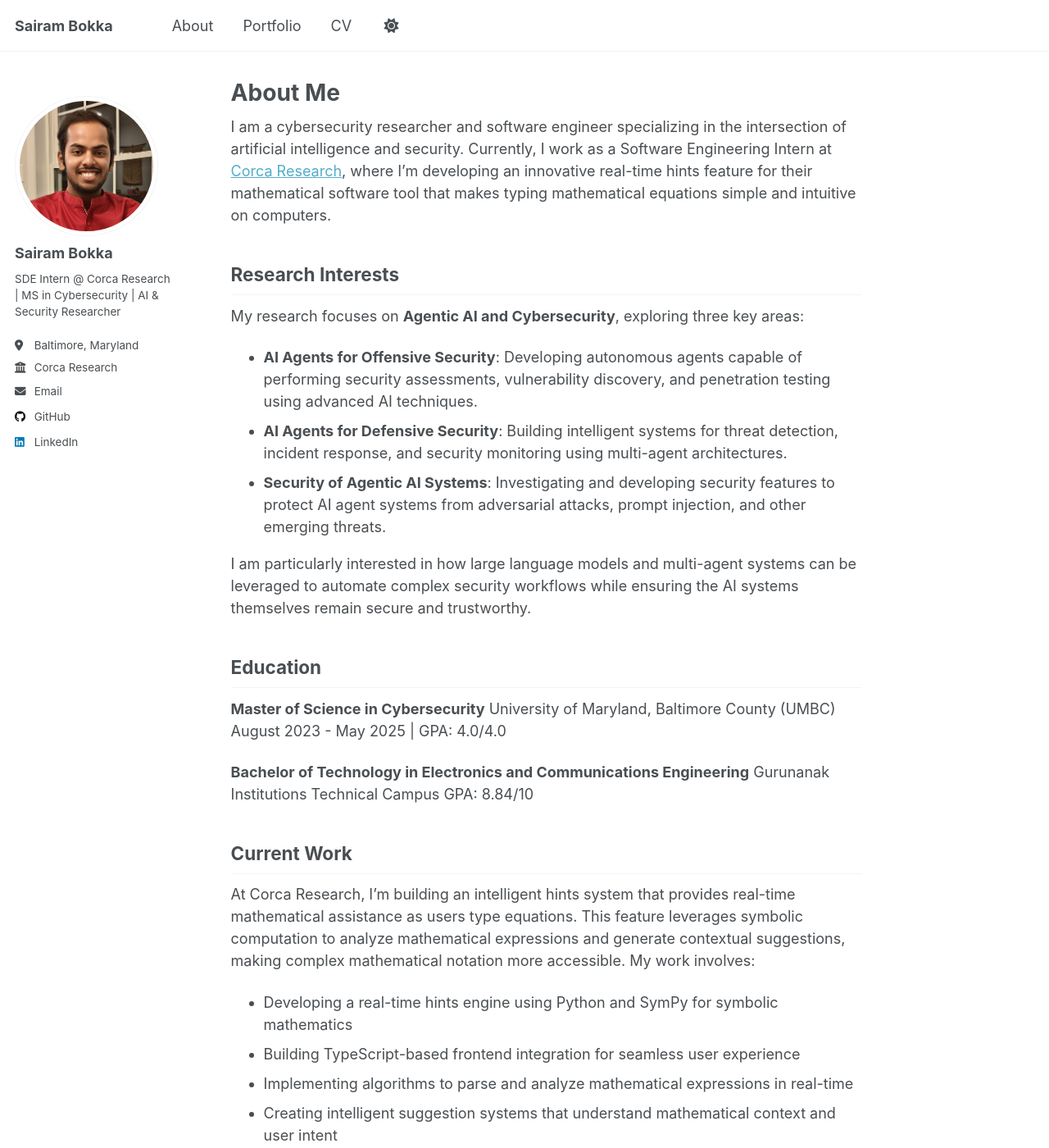
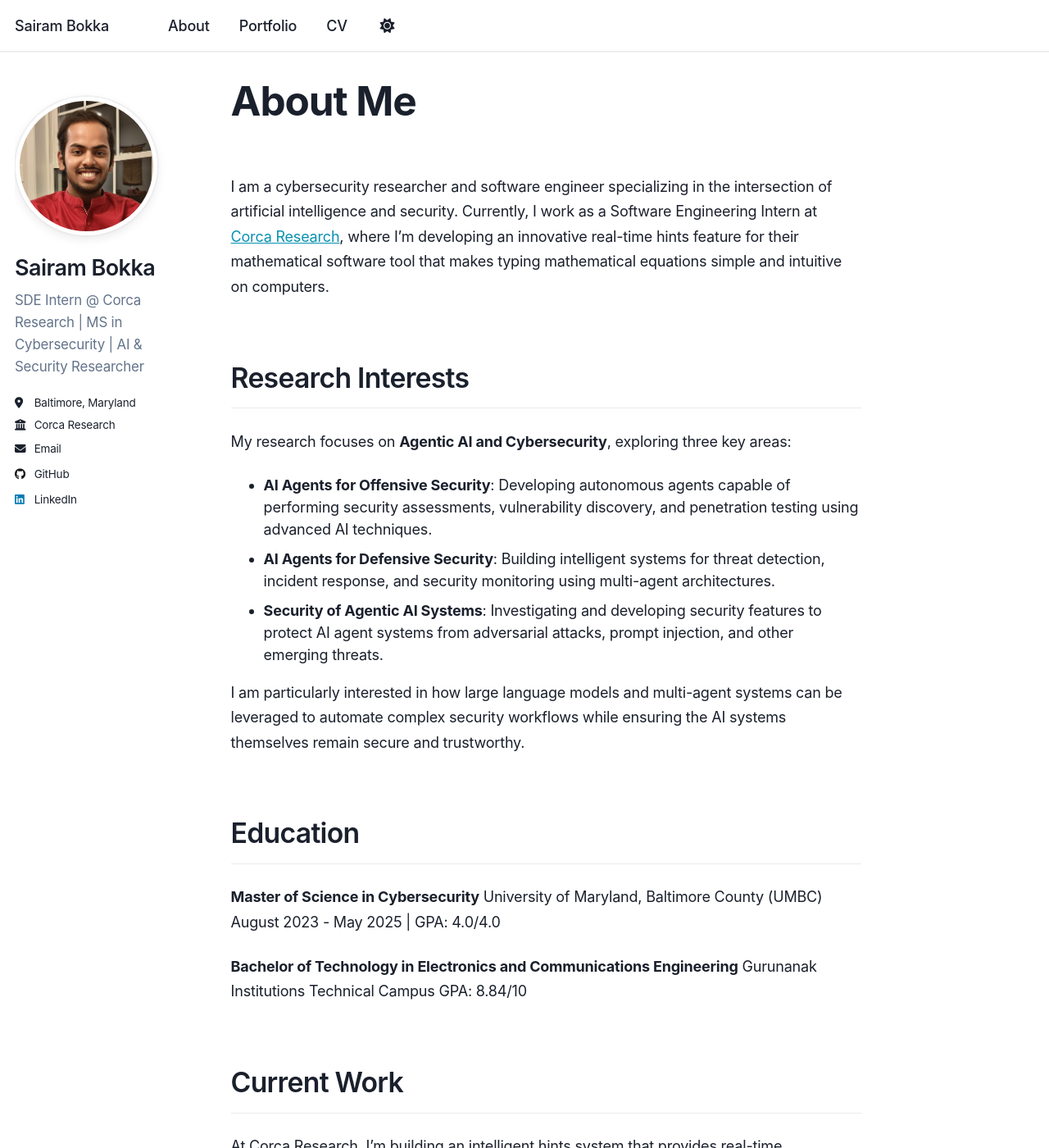
Before and after one commit to sairambokka/sairambokka.github.io, a Jekyll site: the page built from _pages/about.md, in a window 1280 px wide and 1400 px high. Shown: the whole window at 82% size. Built offline with Jekyll 4.4.1, drawn with Linux system fonts in a browser that asks for light colours; a script that is not in the unit is left out.

Commit message:
Modernize portfolio UI with refined minimalist aesthetics
Enhanced the portfolio with contemporary design improvements while
maintaining the minimalist theme:

Typography Enhancements:
- Refined system font stack with optical adjustments
- Improved heading hierarchy with better spacing
- Enhanced readability with optimal line length (68ch)
- Added smooth transitions for theme switching

Visual Design:
- Modern card design with subtle shadows and hover effects
- Refined color palette for both light and dark modes
- Pure black dark mode (#000000) for OLED-friendly display
- Improved link hover states with animated underlines
- Enhanced navigation bar with backdrop blur effect

Interactions & Animations:
- Smooth fade-in animations for page content
- Staggered animations for portfolio items
- Refined button hover states and transitions
- Theme toggle with rotation animation

Accessibility:
- Improved focus states for keyboard navigation
- Respects prefers-reduced-motion for accessibility
- Enhanced color contrast in both themes

Technical Improvements:
- Consolidated styles into modular SCSS files
- Used CSS custom properties for consistent theming
- Optimized for performance with CSS-only animations

Co-Authored-By: Claude Sonnet 4.5 <noreply@anthropic.com>

```diff
--- /dev/null
+++ b/_sass/layout/_modern-enhancements.scss
@@ -0,0 +1,408 @@
+/* ==========================================================================
+   MODERN MINIMALIST ENHANCEMENTS
+   Neo-minimalist refinements for contemporary aesthetics
+   ========================================================================== */
+
+/* ==========================================================================
+   DARK MODE BACKGROUND FIX
+   Ensures true black backgrounds in dark mode
+   ========================================================================== */
+
+html[data-theme="dark"] {
+  body, #main, .page, .sidebar, .page__content, .page__inner-wrap {
+    background-color: #000000 !important;
+  }
+}
+
+/* ==========================================================================
+   ENHANCED TYPOGRAPHY
+   ========================================================================== */
+
+// Refined font stack with optical adjustments
+body {
+  font-family: -apple-system, BlinkMacSystemFont, 'Inter', 'SF Pro Display',
+               'Segoe UI', 'Helvetica Neue', Arial, sans-serif;
+  -webkit-font-smoothing: antialiased;
+  -moz-osx-font-smoothing: grayscale;
+  text-rendering: optimizeLegibility;
+  letter-spacing: -0.011em; /* Optical refinement */
+}
+
+// Enhanced heading hierarchy with optical sizing
+h1, h2, h3, h4, h5, h6 {
+  font-weight: 600;
+  letter-spacing: -0.022em;
+  line-height: 1.15;
+  margin: 2.5em 0 0.75em;
+
+  // Smooth color transition on theme change
+  transition: color 0.3s cubic-bezier(0.4, 0, 0.2, 1);
+}
+
+h1 {
+  font-size: clamp(2rem, 5vw, 2.75rem);
+  font-weight: 650;
+  margin-top: 0;
+}
+
+h2 {
+  font-size: clamp(1.5rem, 3.5vw, 1.875rem);
+  margin-top: 2.25em;
+}
+
+h3 {
+  font-size: clamp(1.25rem, 2.5vw, 1.375rem);
+}
+
+// Improved paragraph readability
+p {
+  line-height: 1.7;
+  margin-bottom: 1.5em;
+  max-width: 68ch; /* Optimal reading width */
+}
+
+/* ==========================================================================
+   REFINED LAYOUT SPACING
+   ========================================================================== */
+
+.page__content {
+  padding-top: 1.5rem;
+
+  // Add staggered fade-in animation
+  animation: fadeInUp 0.6s cubic-bezier(0.4, 0, 0.2, 1);
+}
+
+@keyframes fadeInUp {
+  from {
+    opacity: 0;
+    transform: translateY(12px);
+  }
+  to {
+    opacity: 1;
+    transform: translateY(0);
+  }
+}
+
+/* ==========================================================================
+   MODERN LINK STYLING
+   ========================================================================== */
+
+a {
+  transition: all 0.2s cubic-bezier(0.4, 0, 0.2, 1);
+  text-decoration: none;
+  position: relative;
+
+  // Subtle underline effect
+  &:not(.btn):not(.author__avatar):not(.masthead__menu-item a) {
+    background-image: linear-gradient(
+      transparent calc(100% - 1px),
+      currentColor 1px
+    );
+    background-repeat: no-repeat;
+    background-size: 0% 100%;
+    transition: background-size 0.3s cubic-bezier(0.4, 0, 0.2, 1);
+
+    &:hover {
+      background-size: 100% 100%;
+    }
+  }
+}
+
+/* ==========================================================================
+   ELEVATED CARD DESIGN
+   ========================================================================== */
+
+.archive__item {
+  transition: all 0.3s cubic-bezier(0.4, 0, 0.2, 1);
+  border-radius: 12px;
+  padding: 1.75rem;
+  margin-bottom: 1.5rem;
+  border: 1px solid var(--global-border-color);
+  background: var(--global-bg-color);
+
+  // Refined shadow system
+  box-shadow:
+    0 1px 2px rgba(0, 0, 0, 0.02),
+    0 2px 4px rgba(0, 0, 0, 0.02);
+
+  &:hover {
+    transform: translateY(-2px);
+    box-shadow:
+      0 4px 8px rgba(0, 0, 0, 0.04),
+      0 8px 16px rgba(0, 0, 0, 0.06),
+      0 0 0 1px rgba(0, 0, 0, 0.02);
+  }
+}
+
+.archive__item-title {
+  margin-top: 0;
+  font-size: 1.375rem;
+  font-weight: 600;
+  letter-spacing: -0.018em;
+  line-height: 1.3;
+
+  a {
+    background-image: none !important;
+
+    &:hover {
+      color: var(--global-link-color);
+    }
+  }
+}
+
+.archive__item-excerpt {
+  font-size: 0.9375rem;
+  line-height: 1.6;
+  color: var(--global-text-color-light);
+  margin-top: 0.75rem;
+}
+
+/* ==========================================================================
+   REFINED SIDEBAR
+   ========================================================================== */
+
+.sidebar {
+  .author__avatar {
+    img {
+      border-radius: 50%;
+      transition: all 0.4s cubic-bezier(0.4, 0, 0.2, 1);
+      box-shadow:
+        0 4px 12px rgba(0, 0, 0, 0.08),
+        0 0 0 1px rgba(0, 0, 0, 0.04);
+
+      &:hover {
+        transform: scale(1.02);
+        box-shadow:
+          0 8px 24px rgba(0, 0, 0, 0.12),
+          0 0 0 1px rgba(0, 0, 0, 0.06);
+      }
+    }
+  }
+
+  .author__name {
+    font-size: 1.5rem;
+    font-weight: 600;
+    letter-spacing: -0.02em;
+    margin-top: 1.25rem;
+  }
+
+  .author__bio {
+    font-size: 0.9375rem;
+    line-height: 1.6;
+    color: var(--global-text-color-light);
+    margin-top: 0.625rem;
+  }
+}
+
+/* Social icons refinement */
+.author__urls {
+  li {
+    a {
+      transition: all 0.2s cubic-bezier(0.4, 0, 0.2, 1);
+      border-radius: 6px;
+
+      &:hover {
+        transform: translateX(3px);
+        background: transparent !important;
+      }
+    }
+  }
+}
+
+/* ==========================================================================
+   MODERN NAVIGATION
+   ========================================================================== */
+
+.masthead {
+  backdrop-filter: blur(12px) saturate(180%);
+  background-color: rgba(255, 255, 255, 0.85) !important;
+  border-bottom: 1px solid rgba(0, 0, 0, 0.06) !important;
+  transition: all 0.3s cubic-bezier(0.4, 0, 0.2, 1);
+}
+
+.greedy-nav {
+  a {
+    font-weight: 500;
+    letter-spacing: -0.011em;
+    transition: all 0.2s cubic-bezier(0.4, 0, 0.2, 1);
+    position: relative;
+
+    &::after {
+      content: '';
+      position: absolute;
+      bottom: -4px;
+      left: 50%;
+      width: 0;
+      height: 2px;
+      background: var(--global-link-color);
+      transform: translateX(-50%);
+      transition: width 0.3s cubic-bezier(0.4, 0, 0.2, 1);
+      border-radius: 2px;
+    }
+
+    &:hover::after {
+      width: 80%;
+    }
+  }
+}
+
+/* ==========================================================================
+   ENHANCED BUTTONS
+   ========================================================================== */
+
+.btn {
+  border-radius: 8px;
+  font-weight: 500;
+  letter-spacing: -0.011em;
+  padding: 0.625rem 1.25rem;
+  transition: all 0.2s cubic-bezier(0.4, 0, 0.2, 1);
+  border: 1px solid var(--global-border-color);
+
+  &:hover {
+    transform: translateY(-1px);
+    box-shadow:
+      0 4px 8px rgba(0, 0, 0, 0.08),
+      0 0 0 1px rgba(0, 0, 0, 0.04);
+  }
+
+  &:active {
+    transform: translateY(0);
+  }
+}
+
+/* ==========================================================================
+   THEME TOGGLE ENHANCEMENT
+   ========================================================================== */
+
+#theme-toggle {
+  a {
+    display: flex;
+    align-items: center;
+    justify-content: center;
+    width: 36px;
+    height: 36px;
+    border-radius: 8px;
+    transition: all 0.3s cubic-bezier(0.4, 0, 0.2, 1);
+
+    &:hover {
+      background: var(--global-border-color);
+      transform: rotate(15deg) scale(1.05);
+    }
+
+    &::after {
+      display: none; // Remove underline animation
+    }
+  }
+
+  i {
+    transition: all 0.3s cubic-bezier(0.4, 0, 0.2, 1);
+  }
+}
+
+/* ==========================================================================
+   REFINED PAGE FOOTER
+   ========================================================================== */
+
+.page__footer {
+  backdrop-filter: blur(12px);
+  background: var(--global-footer-bg-color);
+  border-top: 1px solid var(--global-border-color);
+  transition: all 0.3s cubic-bezier(0.4, 0, 0.2, 1);
+
+  footer {
+    font-size: 0.875rem;
+    color: var(--global-text-color-light);
+  }
+}
+
+/* ==========================================================================
+   SMOOTH SCROLLING
+   ========================================================================== */
+
+html {
+  scroll-behavior: smooth;
+}
+
+/* ==========================================================================
+   FOCUS STATES (Accessibility)
+   ========================================================================== */
+
+a:focus-visible,
+button:focus-visible {
+  outline: 2px solid var(--global-link-color);
+  outline-offset: 3px;
+  border-radius: 4px;
+}
+
+/* ==========================================================================
+   RESPONSIVE REFINEMENTS
+   ========================================================================== */
+
+@media (max-width: 768px) {
+  h1 {
+    font-size: 2rem;
+  }
+
+  .archive__item {
+    padding: 1.25rem;
+  }
+
+  .page__content {
+    padding-top: 1rem;
+  }
+}
+
+/* ==========================================================================
+   REDUCED MOTION (Accessibility)
+   ========================================================================== */
+
+@media (prefers-reduced-motion: reduce) {
+  *,
+  *::before,
+  *::after {
+    animation-duration: 0.01ms !important;
+    animation-iteration-count: 1 !important;
+    transition-duration: 0.01ms !important;
+  }
+}
+
+/* ==========================================================================
+   LOADING STATES & PROGRESSIVE ENHANCEMENT
+   ========================================================================== */
+
+// Fade in content on page load
+.page {
+  animation: fadeIn 0.5s cubic-bezier(0.4, 0, 0.2, 1);
+}
+
+@keyframes fadeIn {
+  from { opacity: 0; }
+  to { opacity: 1; }
+}
+
+// Stagger animation for list items
+.archive__item {
+  animation: fadeInUp 0.5s cubic-bezier(0.4, 0, 0.2, 1) backwards;
+
+  @for $i from 1 through 12 {
+    &:nth-child(#{$i}) {
+      animation-delay: #{$i * 0.05}s;
+    }
+  }
+}
+
+/* ==========================================================================
+   CUSTOM SELECTION COLORS
+   ========================================================================== */
+
+::selection {
+  background: var(--global-link-color);
+  color: white;
+  text-shadow: none;
+}
+
+::-moz-selection {
+  background: var(--global-link-color);
+  color: white;
+  text-shadow: none;
+}
--- a/_sass/theme/_default_dark.scss
+++ b/_sass/theme/_default_dark.scss
@@ -2,19 +2,22 @@
    DARK THEME
    ========================================================================== */
 
-/* Color codes used for the theme */
+/* Color codes used for the theme - Modern refined palette */
 $gray                       : #7a8288;
 $dark-gray                  : mix(#000, $gray, 40%);
 $darker-gray                : mix(#000, $gray, 60%);
 $light-gray                 : mix(#fff, $gray, 50%);
 
-$background                 : #474747;
-$background-light           : mix(#fff, $background, 80%);
-$background-lighter         : mix(#fff, $background, 90%);
+// Pure black dark mode for OLED-friendly aesthetics
+$background                 : #000000;
+$background-elevated        : #0a0a0a;
+$background-light           : #141414;
+$background-lighter         : #1f1f1f;
 $text                       : #ffffff;
-$link                       : #0ea1c5;
-$link-dark                  : mix(#000, $link, 25%);
-$link-light                 : mix(#fff, $link, 25%);
+$text-secondary             : #a0a0a0;
+$link                       : #3eb9d9;
+$link-dark                  : #2a93b3;
+$link-light                 : #5fc9e6;
 
 /* Color codes used for the site */
 $danger-color               : #ee5f5b;
@@ -33,22 +36,46 @@ $navicon-height             : 4px;
 $sidebar-link-max-width     : 250px;
 $sidebar-screen-min-width   : 1024px;
 
-/* Dark theme for the site */
+/* Dark theme for the site - Modern refined aesthetics */
 html[data-theme="dark"] {
     --global-base-color                 : #{$background};
     --global-bg-color                   : #{$background};
-    --global-footer-bg-color            : #{$background};
-    --global-border-color               : #{$light-gray};
-    --global-dark-border-color          : #{$background-light};
-    --global-code-background-color      : #fafafa;
-    --global-code-text-color            : #{$darker-gray};
-    --global-fig-caption-color          : #{$light-gray};
+    --global-footer-bg-color            : #{$background-elevated};
+    --global-border-color               : rgba(255, 255, 255, 0.08);
+    --global-dark-border-color          : rgba(255, 255, 255, 0.12);
+    --global-code-background-color      : #{$background-light};
+    --global-code-text-color            : #{$text};
+    --global-fig-caption-color          : #{$text-secondary};
     --global-link-color                 : #{$link};
-    --global-link-color-hover           : #{$link-dark};
-    --global-link-color-visited         : #{$link-light};
+    --global-link-color-hover           : #{$link-light};
+    --global-link-color-visited         : #{$link-dark};
     --global-masthead-link-color        : #{$text};
-    --global-masthead-link-color-hover  : #{$background-light};
+    --global-masthead-link-color-hover  : #{$link};
     --global-text-color                 : #{$text};
-    --global-text-color-light           : #f3f3f3;
-    --global-thead-color                : #{$background-lighter};
+    --global-text-color-light           : #{$text-secondary};
+    --global-thead-color                : #{$background-light};
+
+    // Enhanced dark mode specifics
+    .masthead {
+        background-color: rgba(0, 0, 0, 0.85) !important;
+        border-bottom: 1px solid rgba(255, 255, 255, 0.08) !important;
+    }
+
+    .archive__item {
+        background: #{$background-elevated};
+        border-color: rgba(255, 255, 255, 0.08);
+
+        &:hover {
+            border-color: rgba(255, 255, 255, 0.12);
+            box-shadow:
+                0 4px 12px rgba(0, 0, 0, 0.3),
+                0 8px 24px rgba(0, 0, 0, 0.2),
+                0 0 0 1px rgba(255, 255, 255, 0.08);
+        }
+    }
+
+    .page__footer {
+        background: #{$background-elevated};
+        border-top: 1px solid rgba(255, 255, 255, 0.06);
+    }
 }
--- a/_sass/theme/_default_light.scss
+++ b/_sass/theme/_default_light.scss
@@ -26,22 +26,22 @@ $navicon-height             : 4px;
 $sidebar-link-max-width     : 250px;
 $sidebar-screen-min-width   : 1024px;
 
-/* Default light theme for the site */
+/* Default light theme for the site - Modern refined aesthetics */
 :root {
     --global-base-color                 : #{$gray};
-    --global-bg-color                   : #fff;
-    --global-footer-bg-color            : #f2f3f3;
-    --global-border-color               : #{$lighter-gray};
-    --global-dark-border-color          : #bdc1c4;
-    --global-code-background-color      : #fafafa;
-    --global-code-text-color            : #{$darker-gray};
-    --global-fig-caption-color          : mix(#fff,  #{$dark-gray}, 25%);
-    --global-link-color                 : #52adc8;
-    --global-link-color-hover           : mix(#000, #2f7f93, 25%);
-    --global-link-color-visited         : mix(#fff, #2f7f93, 25%);
-    --global-masthead-link-color        : #{$dark-gray};
-    --global-masthead-link-color-hover  : mix(#000, #{$gray}, 25%);
-    --global-text-color                 : #{$dark-gray};
-    --global-text-color-light           : #{$light-gray};
-    --global-thead-color                : #{$lighter-gray};
+    --global-bg-color                   : #ffffff;
+    --global-footer-bg-color            : #fafafa;
+    --global-border-color               : rgba(0, 0, 0, 0.08);
+    --global-dark-border-color          : rgba(0, 0, 0, 0.12);
+    --global-code-background-color      : #f5f5f5;
+    --global-code-text-color            : #2d3748;
+    --global-fig-caption-color          : #718096;
+    --global-link-color                 : #0891b2;
+    --global-link-color-hover           : #0e7490;
+    --global-link-color-visited         : #0d9488;
+    --global-masthead-link-color        : #1a202c;
+    --global-masthead-link-color-hover  : #0891b2;
+    --global-text-color                 : #1a202c;
+    --global-text-color-light           : #64748b;
+    --global-thead-color                : #f7fafc;
 }
--- a/assets/css/main.scss
+++ b/assets/css/main.scss
@@ -39,5 +39,8 @@
 
     "vendor/font-awesome/fontawesome",
     "vendor/font-awesome/solid",
-    "vendor/font-awesome/brands"
+    "vendor/font-awesome/brands",
+
+    // Modern enhancements
+    "layout/modern-enhancements"
 ;
```
